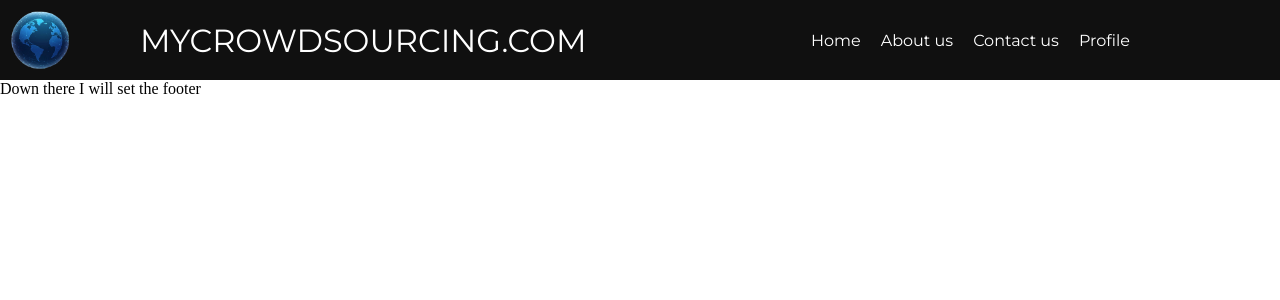
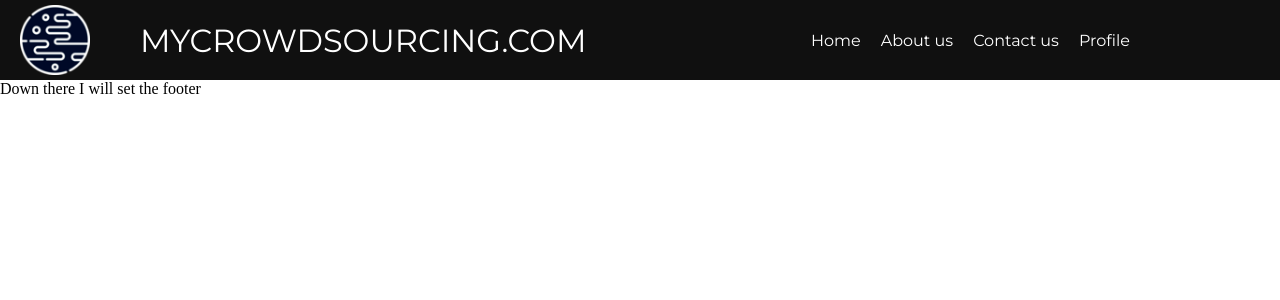
Before and after one commit to NikosBakalis/MyCrowdSourcing, a PHP site: page / in a window 1280 px wide. Shown: the top 300 px of the page. Run offline with PHP 8.4, Linux system fonts and the light colour scheme.

Commit message:
Logo fixes

```diff
--- a/Header/css/style.css
+++ b/Header/css/style.css
@@ -13,11 +13,15 @@
 }
 
 .image_earth{
-  width: 80px;
-  height: 80px;
+  display: block;
+  width: 70px;
+  height: 70px;
   float: left;
   background-image: url("../images/earth.png");
-  background-size: 100%
+  background-size: 100%;
+  margin-left: 20px;
+  margin-top: 5px;
+
 }
 
 .inner_header{
```
Also changed, not shown: Header/images/earth.png, Header/images/earth.svg (added).
